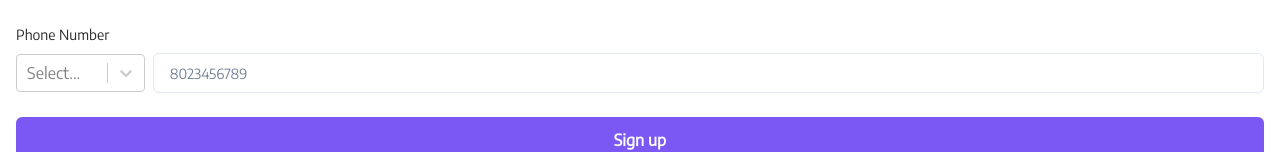
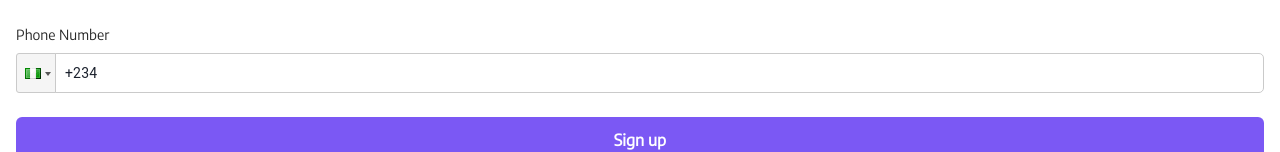
Before and after one commit to KlosaNow/klosanow-frontend, a React (Vite) app: page /sign-up in a window 1280 px wide. Shown: the part 283-435 px from the top of the page. Built offline with nearby package versions, Linux system fonts and the light colour scheme.

Commit message:
feat:add input with regions

```diff
--- a/package.json
+++ b/package.json
@@ -21,6 +21,7 @@
     "react": "^18.2.0",
     "react-dom": "^18.2.0",
     "react-icons": "^4.8.0",
+    "react-phone-input-2": "^2.15.1",
     "react-router-dom": "^6.10.0",
     "react-select": "^5.7.3",
     "sass": "^1.62.0"
--- a/src/components/Auth/CountrySelect.tsx
+++ /dev/null
@@ -1,18 +0,0 @@
-import Select from "react-select";
-import { Box } from '@chakra-ui/react';
-const options = [
-    { value: "+234", label: "+234" },
-    { value: "+238", label: "+238" },
-    { value: "+224", label: "+224" },
-    { value: "+244", label: "+244" },
-
-
-];
-export default function CountrySelect(): JSX.Element {
-    return (
-        <Box w='145px'>
-            <Select options={options} />
-
-        </Box>
-    )
-}
--- a/src/components/Auth/index.ts
+++ /dev/null
@@ -1,3 +0,0 @@
-import CountrySelect from "./CountrySelect";
-
-export { CountrySelect };
--- a/src/pages/Auth/SignIn.tsx
+++ b/src/pages/Auth/SignIn.tsx
@@ -1,8 +1,12 @@
+import { useState } from "react"
 import { Box, FormControl, FormLabel, Input, Text, Link, Button } from '@chakra-ui/react'
 import { Link as RouteLink } from 'react-router-dom'
-import { CountrySelect } from '../../components/Auth'
+import PhoneInput from 'react-phone-input-2'
+import 'react-phone-input-2/lib/style.css'
 
 export default function SignIn(): JSX.Element {
+    const [phone, setPhone] = useState<string | undefined>()
+
     return (
         <Box py='2rem' px='1rem' >
             <Box>
@@ -16,10 +20,14 @@ export default function SignIn(): JSX.Element {
                 </FormControl>
                 <FormControl mb='1.5rem'>
                     <FormLabel fontSize='sm' color='black.40'>Phone Number </FormLabel>
-                    <Box display='flex' justifyContent='center' alignItems='center' gap={2}>
-                        <CountrySelect />
-                        <Input type='text' fontSize='sm' placeholder='8023456789' />
-                    </Box>
+                    <PhoneInput
+                        country={'ng'}
+                        regions={['africa']}
+                        containerClass={'10px'}
+                        inputStyle={{ width: '100%', height: '2.5rem', outline: '2px solid transparent' }}
+                        value={phone}
+                        onChange={phone => setPhone(phone)}
+                    />
                 </FormControl>
 
                 <Box display='flex' justifyContent='center'>
--- a/src/pages/Auth/SignUp.tsx
+++ b/src/pages/Auth/SignUp.tsx
@@ -1,8 +1,12 @@
+import { useState } from "react"
 import { Box, Text, FormControl, FormLabel, Input, Button, Link } from "@chakra-ui/react"
 import { Link as RouteLink } from 'react-router-dom'
-import { CountrySelect } from '../../components/Auth'
+import PhoneInput from 'react-phone-input-2'
+import 'react-phone-input-2/lib/style.css'
+
 
 export default function SignUp(): JSX.Element {
+    const [phone, setPhone] = useState<string | undefined>()
     return (
         <Box py='2rem' px='1rem' >
             <Box>
@@ -22,10 +26,14 @@ export default function SignUp(): JSX.Element {
 
                 <FormControl mb='1.5rem'>
                     <FormLabel fontSize='sm' color='black.40'>Phone Number </FormLabel>
-                    <Box display='flex' justifyContent='center' alignItems='center' gap={2}>
-                        <CountrySelect />
-                        <Input type='text' fontSize='sm' placeholder='8023456789' />
-                    </Box>
+                    <PhoneInput
+                        country={'ng'}
+                        regions={['africa']}
+                        containerClass={'10px'}
+                        inputStyle={{ width: '100%', height: '2.5rem', outline: '2px solid transparent' }}
+                        value={phone}
+                        onChange={phone => setPhone(phone)}
+                    />
                 </FormControl>
 
                 <Box display='flex' justifyContent='center'>
```
Also changed, not shown: 2 other files (tests, documents, lock files or other folders).
